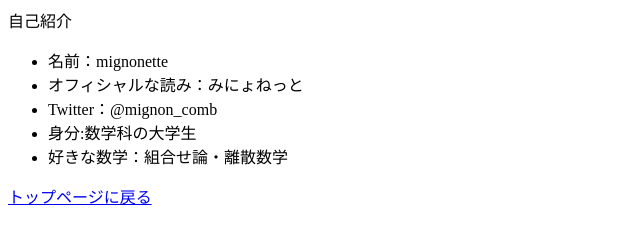
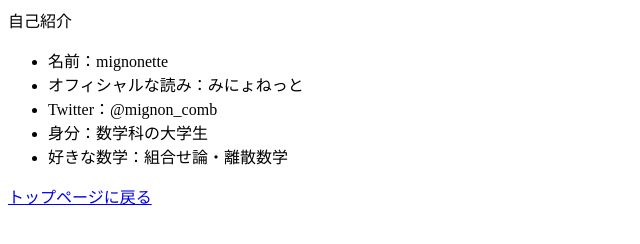
Before and after one commit to mignon-comb/mignon-comb.github.io, a plain HTML site: page introduction.html in a window 1280 px wide. Shown: the full height of the page, 0-640 px from the left. Drawn offline with Linux system fonts and the light colour scheme.

Commit message:
Update introduction.html
軽微な修正

```diff
--- a/introduction.html
+++ b/introduction.html
@@ -10,7 +10,7 @@
     <li>名前：mignonette</li>
     <li>オフィシャルな読み：みにょねっと</li>
     <li>Twitter：@mignon_comb</li>
-    <li>身分:数学科の大学生</li>
+    <li>身分：数学科の大学生</li>
     <li>好きな数学：組合せ論・離散数学</li>
   </ul>
   <footer>
```
